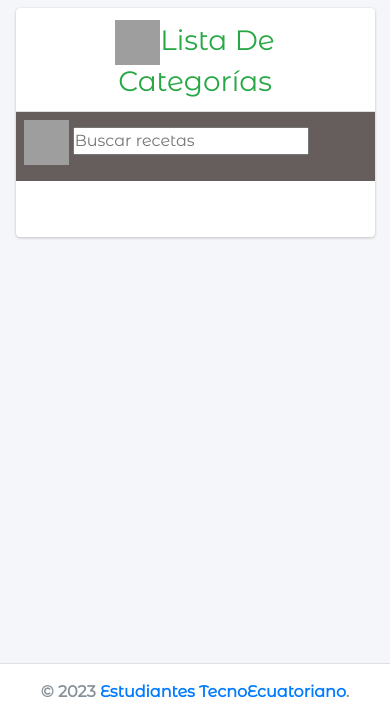
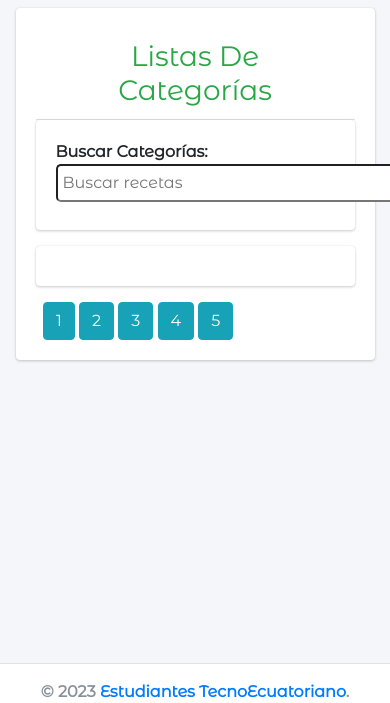
Before and after one commit to Paul-Salazar/recetas_fudela, a PHP site: page /vistas/index.php?pagina=1 in a window 390 px wide; the page is wider, and only the part inside the window is pictured. Shown: the part 100-803 px from the top of that part. Run offline with PHP 8.4, Linux system fonts and the light colour scheme; the visitor is signed in with stand-in values (Sample User, id 1); data that the repository does not hold is empty; some libraries are stand-ins or nearby versions; grey boxes are pictures that could not be loaded.

Commit message:
Se soluciono error en la paginas index

```diff
--- a/assets/css/estilos_index.css
+++ b/assets/css/estilos_index.css
@@ -10,4 +10,22 @@
     border:  solid 1px rgb(26, 109, 218);
     transition-duration: .3s;
   }
-  /*busqueda*/
+  /*busqueda de Categorías*/
+  input{
+    padding: 5px;
+   /* padding-right: 500px;*/
+    width: 600px;
+    border-radius: 5px;
+    position: relative;
+   /* margin-left: 5px;*/
+}
+@media (max-width: 767px) {
+  input{
+    padding: 5px;
+   /* padding-right: 500px;*/
+    width: 600px;
+    border-radius: 5px;
+    position: relative;
+   /* margin-left: 5px;*/
+}
+}
--- a/vistas/index.php
+++ b/vistas/index.php
@@ -3,24 +3,29 @@ session_start();
 if ($_SESSION['rol'] == 1 || $_SESSION['rol'] == 2 || $_SESSION['rol'] == 3) {
 include "../includes/header.php";
 ?>
+<div class="card">
+                    <div class="card-body">
 
-<div class="card">
     <div class="card-header text-center h3 text-success">
-    <img src = "https://cdn-icons-png.flaticon.com/512/1940/1940308.png "width="45" height="45">Lista De Categorías
+        Listas De Categorías
     </div>
-    <nav class="navbar" style="background-color: #e3f2fd;">
-    <label for="recetasSearch"><img src = "https://cdn-icons-png.flaticon.com/512/1022/1022319.png "width="45" height="45"/>
+    <div class="card">
+    <div class="card-body">
+    <label for="recetasSearch">Buscar Categorías:
     <input id="recetasSearch" type="text" placeholder="Buscar recetas">
-    </label></nav>
+    </label>
+    </div>
+    </div>
+    <div class="card">
     <div class="card-body">
         <div class="row" width="100%">
             <?php
             include "../conexion.php";
 
-            // Número de registros por página
-            $registros_por_pagina = 4;
+            // Número de registros por página de categorias.
+            $registros_por_pagina = 5;
 
-            // Página actual (por defecto es la primera página)
+            // Página principal (por defecto es la primera página)
             $pagina_actual = isset($_GET['pagina']) ? $_GET['pagina'] : 1;
 
             // Calcular el offset (inicio del conjunto de resultados para la página actual)
@@ -54,9 +59,12 @@ include "../includes/header.php";
                             </a>
                         </div>
                     </div>
+
                 <?php }
             } ?>
         </div>
+        </div>
+                    </div>
 
         <!-- Agregar la paginación -->
         <div class="col-12 mt-3">
@@ -64,7 +72,7 @@ include "../includes/header.php";
             $total_paginas = ceil($result / $registros_por_pagina);
 
             // Mostrar enlaces de paginación
-            for ($i = 1; $i <= $total_paginas; $i++) {
+            for ($i = 1; $i <= $registros_por_pagina; $i++) {
                 echo "<a href='index.php?pagina=$i' class='btn btn-info'>$i</a> ";
             }
             ?>
```
